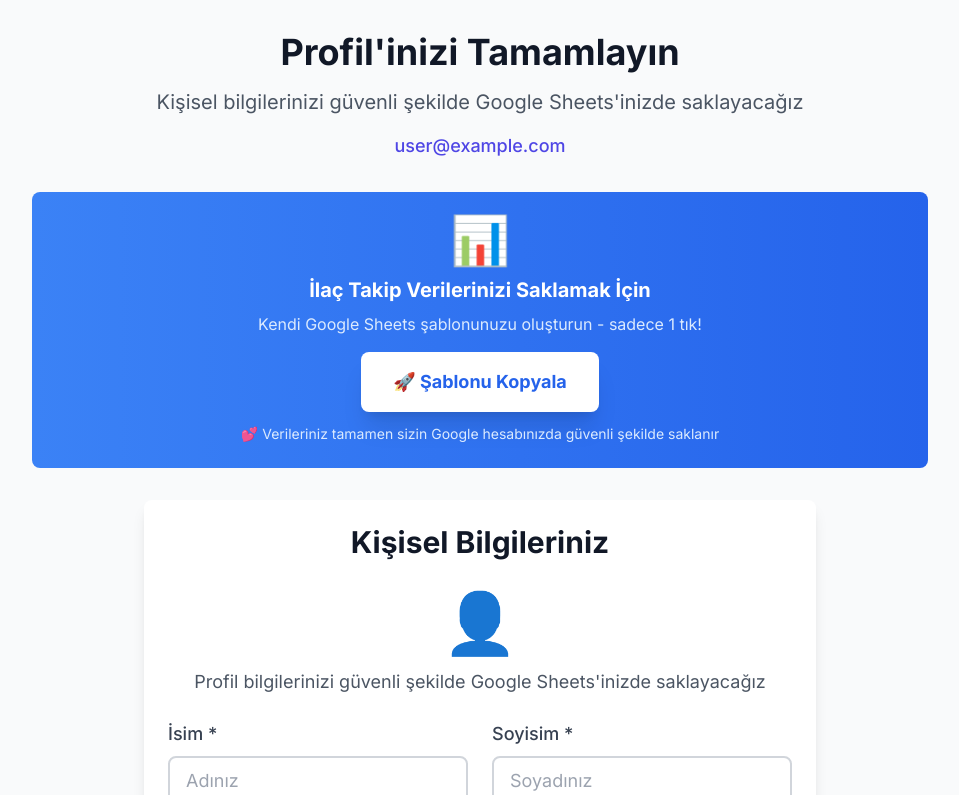
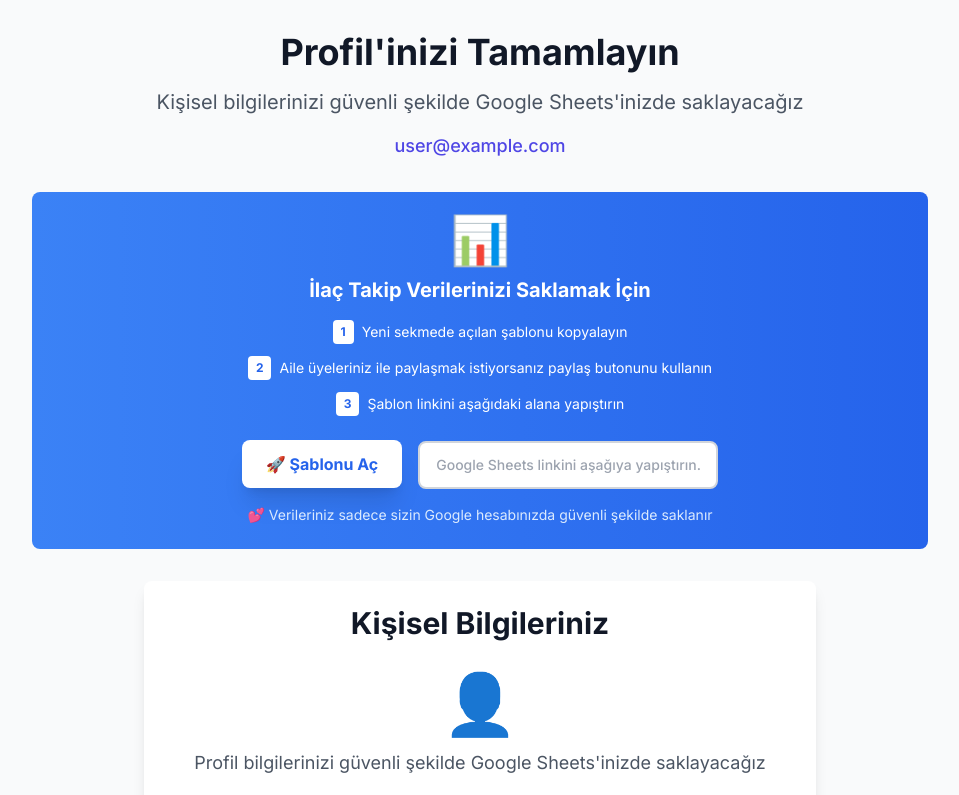
Before and after one commit to bulentdurmus79-code/ilac-takip-sistemi, a Next.js app: page /profil in a window 1280 px wide. Shown: the top 795 px of the page, without its empty margins (160-1119 px from the left). Built offline with nearby package versions, Linux system fonts and the light colour scheme; no server answers; sample sign-in values are in the browser's storage.

Commit message:
🎯 Perfect Google Sheets setup workflow - copy template → share with family → paste URL → confirm setup → fill profile

```diff
--- a/src/app/(dashboard)/profil/page.tsx
+++ b/src/app/(dashboard)/profil/page.tsx
@@ -12,6 +12,8 @@
   const [loading, setLoading] = useState(false);
   const [successMessage, setSuccessMessage] = useState('');
   const [existingProfile, setExistingProfile] = useState<KullaniciSheetData | null>(null);
+  const [sheetUrl, setSheetUrl] = useState('');
+  const [sheetId, setSheetId] = useState('');
 
   useEffect(() => {
     if (status === 'loading') return;
@@ -124,26 +126,108 @@
           </p>
         </header>
 
-        {/* Google Sheets Kurulumu - Çok Basit */}
+        {/* Google Sheets Kurulumu - Step-by-step */}
         <div className="bg-gradient-to-r from-blue-500 to-blue-600 text-white p-6 rounded-lg mb-8">
           <div className="text-center">
             <div className="text-5xl mb-3">📊</div>
-            <h2 className="text-xl font-bold mb-2">İlaç Takip Verilerinizi Saklamak İçin</h2>
-            <p className="text-blue-100 mb-4">Kendi Google Sheets şablonunuzu oluşturun - sadece 1 tık!</p>
+            <h2 className="text-xl font-bold mb-4">İlaç Takip Verilerinizi Saklamak İçin</h2>
 
+            {!sheetId ? (
+              <>
+                <div className="space-y-3 mb-6 text-sm">
+                  <div className="flex items-center justify-center space-x-2">
+                    <span className="bg-white text-blue-600 px-2 py-1 rounded text-xs font-bold">1</span>
+                    <span>Yeni sekmede açılan şablonu kopyalayın</span>
+                  </div>
+                  <div className="flex items-center justify-center space-x-2">
+                    <span className="bg-white text-blue-600 px-2 py-1 rounded text-xs font-bold">2</span>
+                    <span>Aile üyeleriniz ile paylaşmak istiyorsanız paylaş butonunu kullanın</span>
+                  </div>
+                  <div className="flex items-center justify-center space-x-2">
+                    <span className="bg-white text-blue-600 px-2 py-1 rounded text-xs font-bold">3</span>
+                    <span>Şablon linkini aşağıdaki alana yapıştırın</span>
+                  </div>
+                </div>
+
+                <div className="space-y-4">
+                  <div>
                     <button
                       onClick={() => {
                         const copyUrl = 'https://docs.google.com/spreadsheets/d/1EzHGDwKgt--A86w_k90ISrDKlagdeuyU0ryaEmoVOiY/copy';
                         window.open(copyUrl, '_blank');
                       }}
-              className="bg-white text-blue-600 hover:bg-gray-100 px-8 py-4 rounded-lg font-bold text-lg shadow-xl transition-all hover:scale-105"
+                      className="bg-white text-blue-600 hover:bg-gray-100 px-6 py-3 rounded-lg font-bold shadow-xl transition-all hover:scale-105 mr-4"
                     >
-              🚀 Şablonu Kopyala
+                      🚀 Şablonu Aç
                     </button>
 
-            <p className="text-blue-100 text-sm mt-3">
-              💕 Verileriniz tamamen sizin Google hesabınızda güvenli şekilde saklanır
+                    <input
+                      type="url"
+                      placeholder="Google Sheets linkini aşağıya yapıştırın..."
+                      value={sheetUrl}
+                      onChange={(e) => {
+                        setSheetUrl(e.target.value);
+                        // Extract sheet ID from URL
+                        const match = e.target.value.match(/\/d\/([a-zA-Z0-9-_]+)/);
+                        if (match) {
+                          setSheetId(match[1]);
+                        } else {
+                          setSheetId('');
+                        }
+                      }}
+                      className="text-gray-900 px-4 py-3 rounded-lg text-sm font-medium border-2 border-gray-300 focus:border-blue-400 focus:outline-none transition-all"
+                      style={{ minWidth: '300px' }}
+                    />
+                  </div>
+
+                  {sheetId && (
+                    <button
+                      onClick={async () => {
+                        try {
+                          setLoading(true);
+                          const response = await fetch('/api/profil?setup=true', {
+                            method: 'POST',
+                            headers: {
+                              'Content-Type': 'application/json',
+                            },
+                            body: JSON.stringify({ sheet_id: sheetId }),
+                          });
+
+                          if (response.ok) {
+                            setExistingProfile({ sheet_id: sheetId } as KullaniciSheetData);
+                          } else {
+                            alert('Sheets ID kaydedilirken hata oluştu.');
+                          }
+                        } catch (error) {
+                          console.error('Error:', error);
+                          alert('Sheets ID kaydedilirken bir hata oluştu.');
+                        } finally {
+                          setLoading(false);
+                        }
+                      }}
+                      className="bg-green-500 hover:bg-green-600 text-white px-6 py-3 rounded-lg font-bold text-lg shadow-xl transition-all"
+                      disabled={loading}
+                    >
+                      {loading ? '⚡ Kaydediliyor...' : '✅ Kurulumu Tamamla'}
+                    </button>
+                  )}
+                </div>
+
+                <p className="text-blue-100 text-sm mt-4">
+                  💕 Verileriniz sadece sizin Google hesabınızda güvenli şekilde saklanır
                 </p>
+              </>
+            ) : (
+              <>
+                <div className="bg-green-500 text-white px-4 py-2 rounded-lg inline-block">
+                  <span className="text-2xl mr-2">✅</span>
+                  <span className="font-bold">Kurulum Tamamlandı!</span>
+                </div>
+                <p className="text-blue-100 text-lg mt-4">
+                  Artık profil bilgilerinizi aşağıya doldurabilirsiniz
+                </p>
+              </>
+            )}
           </div>
         </div>
 
```
Lines whose indentation alone changed are shown as unchanged.
